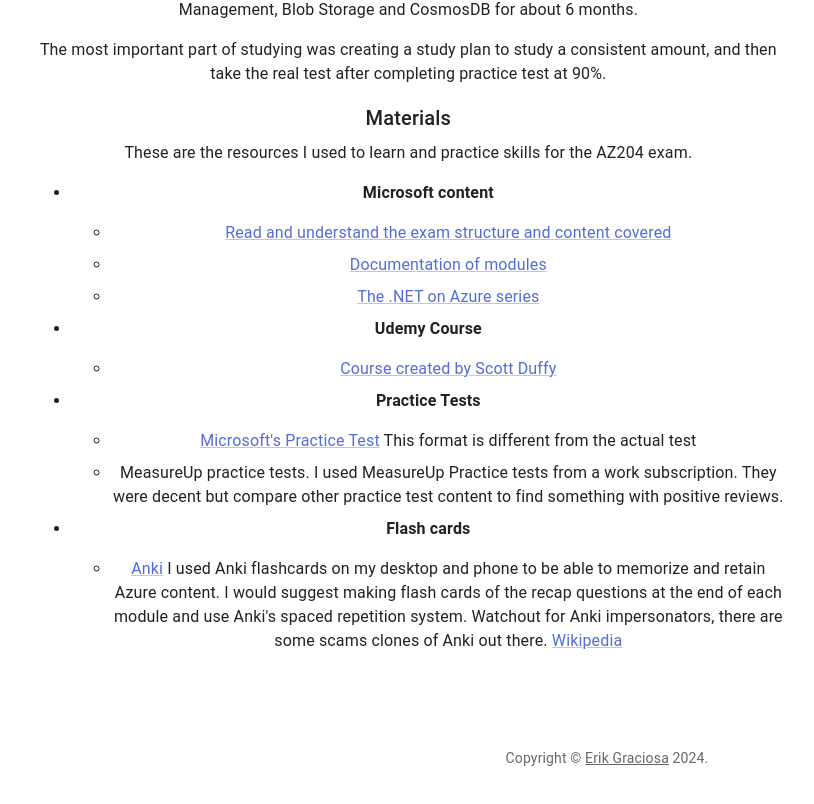
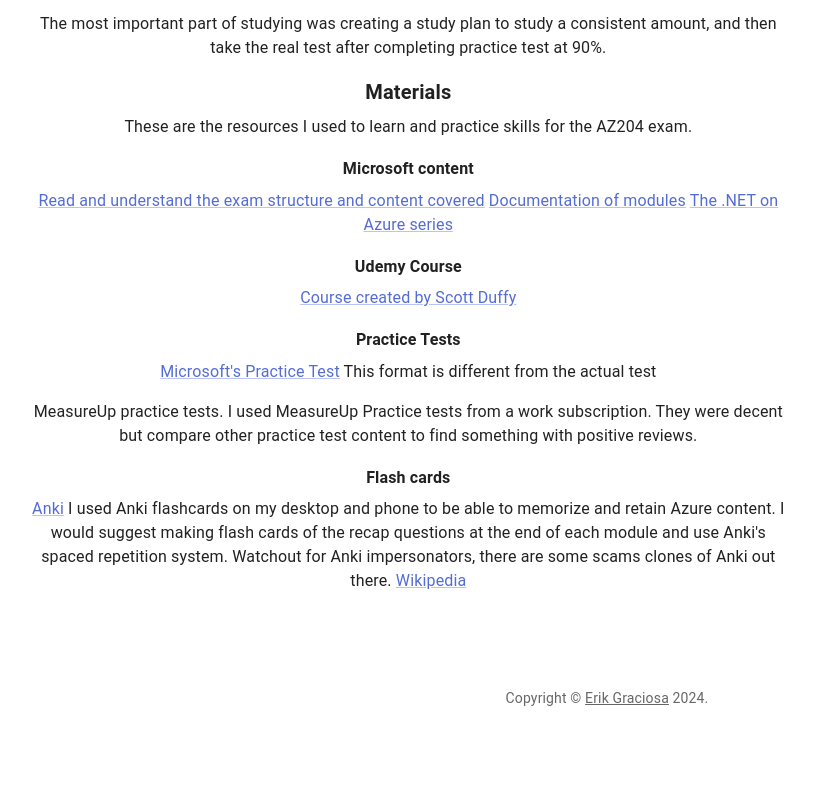
Before and after one commit to ErikGraciosa/testPortfolio, a React (Vite) app: page / in a window 1280 px wide. Shown: the part 2177-2981 px from the top of the page, without its empty margins (33-847 px from the left). Built offline with nearby package versions, Linux system fonts and the light colour scheme.

Commit message:
update ul and il to headers

```diff
--- a/src/blogDemoFiles/Markdown.tsx
+++ b/src/blogDemoFiles/Markdown.tsx
@@ -40,7 +40,7 @@ const options = {
     a: { component: Link },
     li: {
       component: MarkdownListItem,
-    },
+    }
   },
 };
 
--- a/src/blogDemoFiles/blog-post.1.md
+++ b/src/blogDemoFiles/blog-post.1.md
@@ -10,24 +10,26 @@ My past experience with Azure before studying to take the exam was with Azure fu
 
 The most important part of studying was creating a study plan to study a consistent amount, and then take the real test after completing practice test at 90%.
 
-## Materials
+## **Materials**
 
 These are the resources I used to learn and practice skills for the AZ204 exam.
 
-- **Microsoft content**
+### **Microsoft content**
 
-  - [Read and understand the exam structure and content covered](https://learn.microsoft.com/en-us/credentials/certifications/resources/study-guides/az-204)
-  - [Documentation of modules](https://learn.microsoft.com/en-us/credentials/certifications/azure-developer/?practice-assessment-type=certification#certification-prepare-for-the-exam)
-  - [The .NET on Azure series](https://www.youtube.com/watch?v=EzdqO6jX8u4&list=PLdo4fOcmZ0oVSBX3Lde8owu6dSgZLIXfu)
+[Read and understand the exam structure and content covered](https://learn.microsoft.com/en-us/credentials/certifications/resources/study-guides/az-204)
+[Documentation of modules](https://learn.microsoft.com/en-us/credentials/certifications/azure-developer/?practice-assessment-type=certification#certification-prepare-for-the-exam)
+[The .NET on Azure series](https://www.youtube.com/watch?v=EzdqO6jX8u4&list=PLdo4fOcmZ0oVSBX3Lde8owu6dSgZLIXfu)
 
-- **Udemy Course**
+### **Udemy Course**
 
-  - [Course created by Scott Duffy](https://www.udemy.com/course/70532-azure/)
+[Course created by Scott Duffy](https://www.udemy.com/course/70532-azure/)
 
-- **Practice Tests**
+### **Practice Tests**
 
-  - [Microsoft's Practice Test](https://learn.microsoft.com/en-us/credentials/certifications/azure-developer/practice/assessment?assessment-type=practice&assessmentId=35&practice-assessment-type=certification&source=docs) This format is different from the actual test
-  - MeasureUp practice tests. I used MeasureUp Practice tests from a work subscription. They were decent but compare other practice test content to find something with positive reviews.
+[Microsoft's Practice Test](https://learn.microsoft.com/en-us/credentials/certifications/azure-developer/practice/assessment?assessment-type=practice&assessmentId=35&practice-assessment-type=certification&source=docs) This format is different from the actual test
 
-- **Flash cards**
-  - [Anki](https://apps.ankiweb.net/) I used Anki flashcards on my desktop and phone to be able to memorize and retain Azure content. I would suggest making flash cards of the recap questions at the end of each module and use Anki's spaced repetition system. Watchout for Anki impersonators, there are some scams clones of Anki out there. [Wikipedia](https://en.wikipedia.org/wiki/Anki_(software)
+MeasureUp practice tests. I used MeasureUp Practice tests from a work subscription. They were decent but compare other practice test content to find something with positive reviews.
+
+### **Flash cards**
+
+[Anki](https://apps.ankiweb.net/) I used Anki flashcards on my desktop and phone to be able to memorize and retain Azure content. I would suggest making flash cards of the recap questions at the end of each module and use Anki's spaced repetition system. Watchout for Anki impersonators, there are some scams clones of Anki out there. [Wikipedia](https://en.wikipedia.org/wiki/Anki_(software)
--- a/src/blogDemoFiles/blog-post.2.md
+++ b/src/blogDemoFiles/blog-post.2.md
@@ -10,21 +10,22 @@ I would emphasize once again to create a study plan and to schedule what you wil
 
 After I was passing the practice tests consistenly at 90% I took the real exam.
 
-## Materials
+## **Materials**
 
 These are the resources I used to learn and practice skills for the AWS exam.
 
-- **AWS content**
+### **AWS content**
 
-  - [Read and understand the exam structure and content covered](https://aws.amazon.com/certification/certified-developer-associate/)
+[Read and understand the exam structure and content covered](https://aws.amazon.com/certification/certified-developer-associate/)
 
-- **Udemy Course**
+### **Udemy Course**
 
-  - [Course created by Stephane Maarek](https://www.udemy.com/course/aws-certified-developer-associate-dva-c01/)
+[Course created by Stephane Maarek](https://www.udemy.com/course/aws-certified-developer-associate-dva-c01/)
 
-- **Practice Tests**
+### **Practice Tests**
 
-  - [Jon Bonso's practice tests](https://portal.tutorialsdojo.com/courses/aws-certified-developer-associate-practice-exams/)
+[Jon Bonso's practice tests](https://portal.tutorialsdojo.com/courses/aws-certified-developer-associate-practice-exams/)
 
-- **Flash cards**
-  - [Anki](https://apps.ankiweb.net/) I used Anki flashcards on my desktop and phone to be able to memorize and retain AWS content. I would suggest making flash cards of the recap questions at the end of each module in Stephane Maarek's Udemy course to get familiar with the main concepts and use Anki's spaced repetition system. Watchout for Anki impersonators, there are some scams clones of Anki out there. [Wikipedia](https://en.wikipedia.org/wiki/Anki_(software)
+### **Flash cards**
+
+[Anki](https://apps.ankiweb.net/) I used Anki flashcards on my desktop and phone to be able to memorize and retain AWS content. I would suggest making flash cards of the recap questions at the end of each module in Stephane Maarek's Udemy course to get familiar with the main concepts and use Anki's spaced repetition system. Watchout for Anki impersonators, there are some scams clones of Anki out there. [Wikipedia](https://en.wikipedia.org/wiki/Anki_(software)
```
